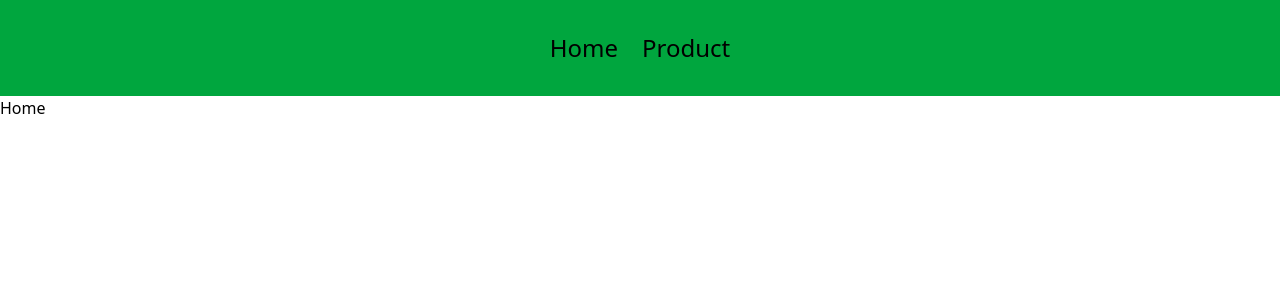
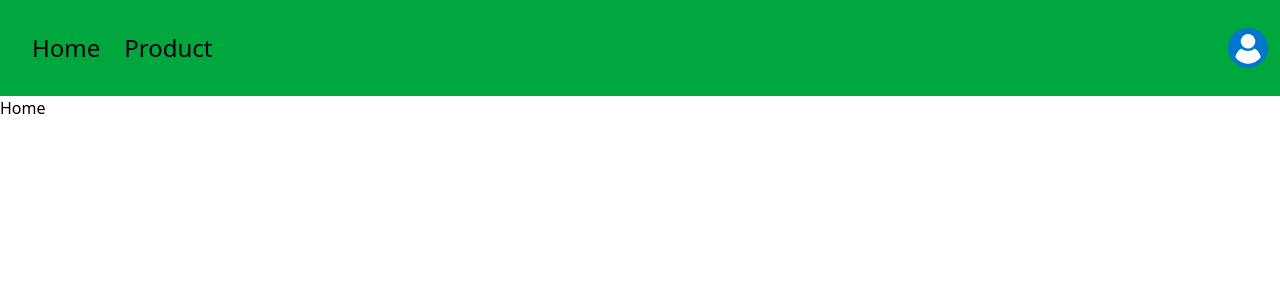
Before and after one commit to Raja-Simform/Ecommerce, a React (Vite) app: page / in a window 1280 px wide. Shown: the top 300 px of the page. Built offline with nearby package versions, Linux system fonts and the light colour scheme; sample sign-in values are in the browser's storage.

Commit message:
feat:add logout button

```diff
--- a/src/components/Navbar/Navbar.tsx
+++ b/src/components/Navbar/Navbar.tsx
@@ -1,10 +1,40 @@
-import { Link } from "react-router-dom";
+import { Link, useNavigate } from "react-router-dom";
+import user from "../../assets/user.png";
+import { useState } from "react";
+export default function Navbar() {
+  const [logout,setLogout]=useState(false);
+  const navigate=useNavigate();
+  function handleClick(){
+      setLogout((prev)=>!prev);
+  }
+  function handleLogout(){
+         localStorage.removeItem('token');
+         navigate('/login');
+  }
+  return (
+    <div className="flex items-center justify-center bg-green-600 ">
+      <nav className="flex   items-center justify-center gap-6  p-8 text-2xl">
+        <Link to="/" className="hover:underline">
+          Home
+        </Link>
+        <Link to="/product" className="hover:underline">
+          Product
+        </Link>
+      </nav>
+      <div className="ml-auto relative pr-3">
+        <button onClick={handleClick} className="flex items-center">
+          <img src={user} alt="User" className="h-10" />
+        </button>
 
-export default function Navbar() {
-  return (
-    <nav className="flex   items-center justify-center gap-6 bg-green-600 p-8  text-2xl">
-      <Link to="/" className="hover:underline" >Home</Link>
-      <Link to="/product" className="hover:underline">Product</Link>
-    </nav>
+        {logout && (
+          <button
+            onClick={handleLogout}
+            className="absolute top-full mt-1 right-1 z-10 border bg-amber-50 px-4 py-2 rounded shadow"
+          >
+            Logout
+          </button>
+        )}
+      </div>
+    </div>
   );
 }
```
Also changed, not shown: src/assets/user.png (added).
